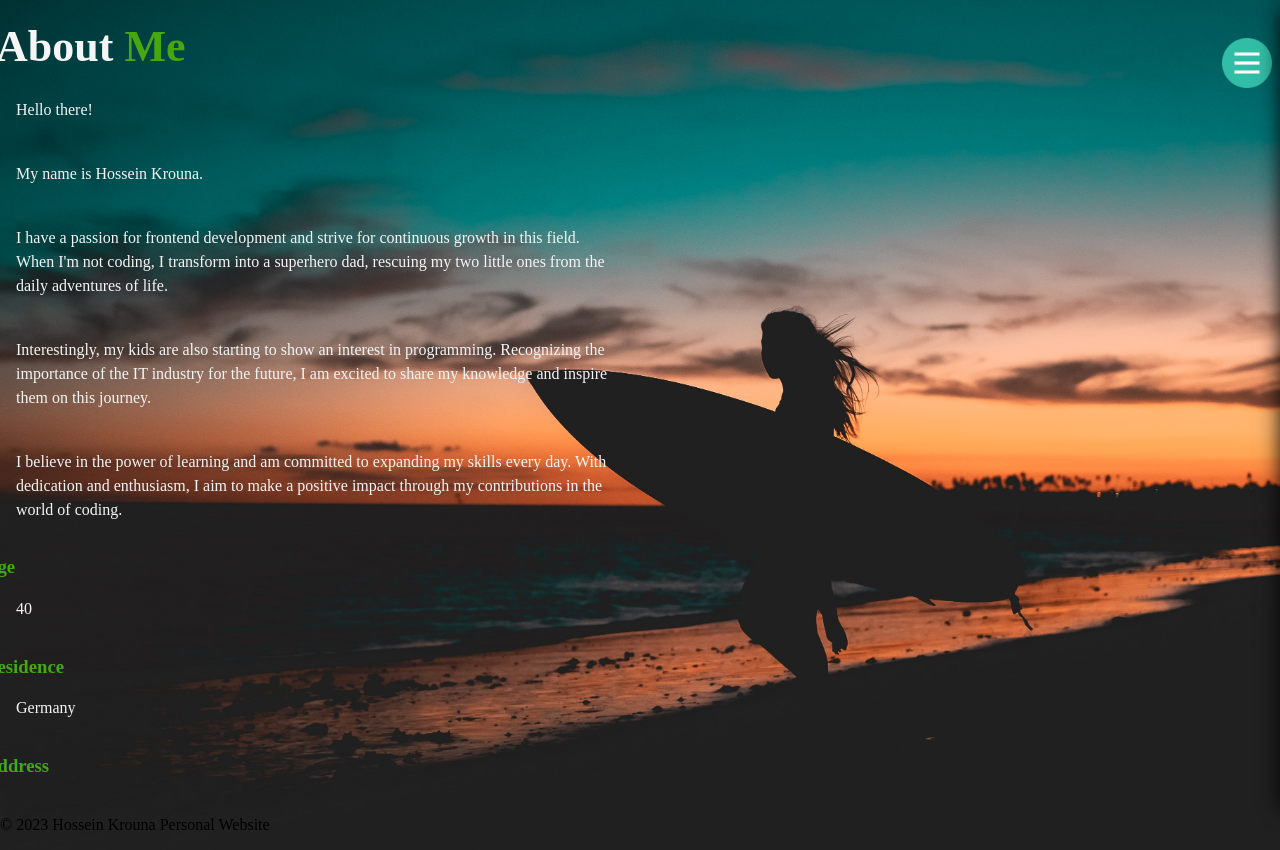
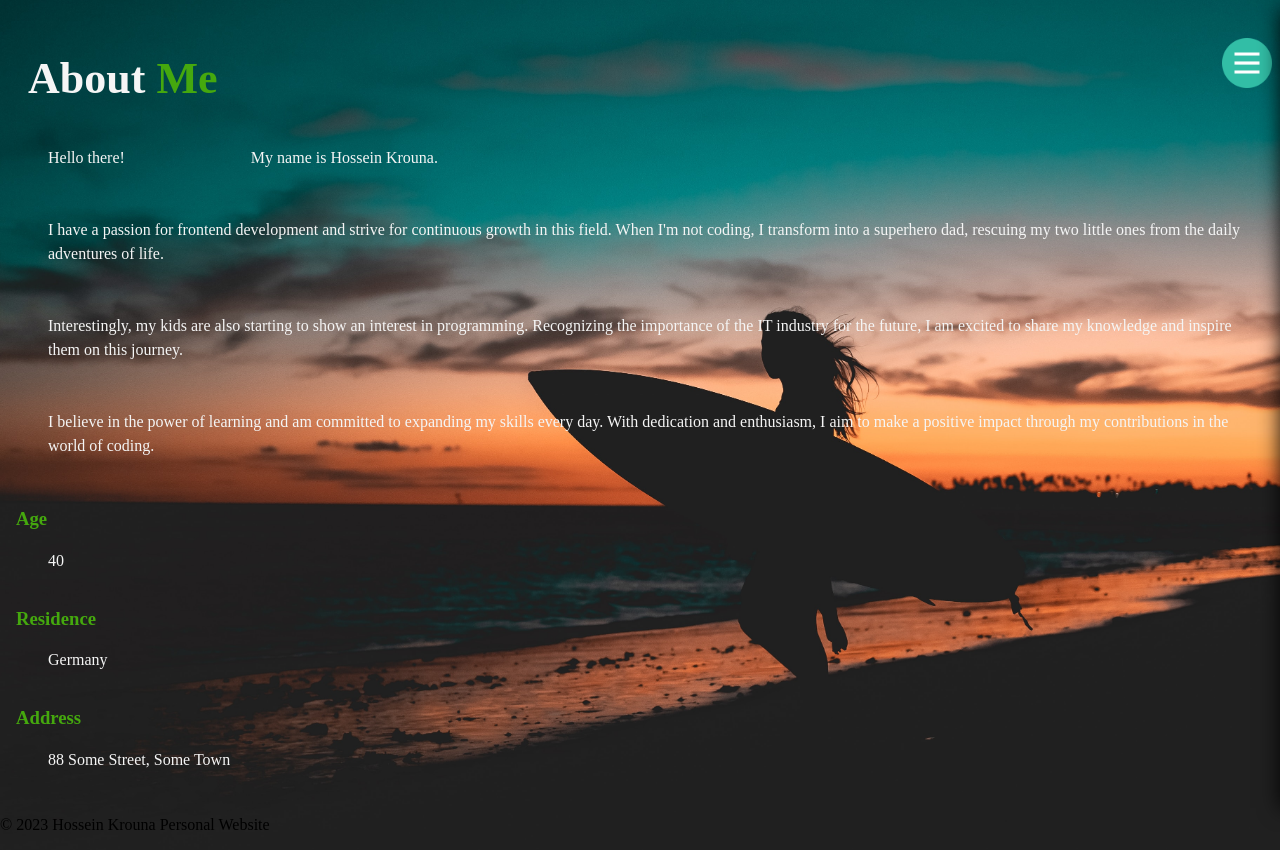
Before and after one commit to HosseinKrouna/my-personal-website, a Next.js app: page /about in a window 1280 px wide. Built offline with nearby package versions, Linux system fonts and the light colour scheme.

Commit message:
fix: transition aboutpage.js

```diff
--- a/components/Sidebar.js
+++ b/components/Sidebar.js
@@ -40,7 +40,6 @@ function Sidebar({ isOpen, onClose }) {
 
 		document.body.removeChild(link);
 	}
-	//NOTE - add shadow
 	return (
 		<SidebarContainer isOpen={isOpen} ref={SidebarContainerRef}>
 			<CloseIcon
--- a/components/styles/StyledSidebar.js
+++ b/components/styles/StyledSidebar.js
@@ -115,6 +115,9 @@ export const SidebarLink = styled.a`
 		props.href === useRouter().pathname ? "limegreen" : "whitesmoke"};
 	text-decoration: none;
 	font-size: 25px;
-
+	&:hover,
+	&:active {
+		color: limegreen;
+	}
 	cursor: pointer;
 `;
--- a/next.config.js
+++ b/next.config.js
@@ -1,4 +1,3 @@
-/** @type {import('next').NextConfig} */
 const nextConfig = {
 	compiler: {
 		styledComponents: true,
@@ -7,8 +6,14 @@ const nextConfig = {
 	images: {
 		domains: ["res.cloudinary.com"],
 	},
+	webpack: (config, { buildId, dev, isServer, defaultLoaders, webpack }) => {
+		if (!isServer) {
+			config.resolve.fallback = {
+				...config.resolve.fallback,
+				fs: false,
+			};
+		}
 
-	webpack(config) {
 		config.module.rules.push({
 			test: /\.svg$/i,
 			issuer: /\.[jt]sx?$/,
--- a/package.json
+++ b/package.json
@@ -11,6 +11,8 @@
   "dependencies": {
     "@emotion/react": "^11.11.1",
     "@emotion/styled": "^11.11.0",
+    "@material-ui/core": "^4.12.4",
+    "@material-ui/styles": "^4.11.5",
     "@mui/icons-material": "^5.11.16",
     "@mui/material": "^5.13.5",
     "@mui/styled-engine-sc": "^5.12.0",
--- a/pages/about.js
+++ b/pages/about.js
@@ -1,15 +1,33 @@
 import Layout from "../components/Layout";
-import { Grid } from "@mui/material";
+import { Grid, Box } from "@mui/material";
 import {
 	ContentWrapper,
 	HighlightedText,
 } from "@/components/styles/StyledAbout";
-import { motion, useScroll, useTransform } from "framer-motion";
+import { motion } from "framer-motion";
 import SelfImprovementIcon from "@mui/icons-material/SelfImprovement";
 import DeveloperModeIcon from "@mui/icons-material/DeveloperMode";
 import WaterDropSharpIcon from "@mui/icons-material/WaterDropSharp";
 import Diversity1SharpIcon from "@mui/icons-material/Diversity1Sharp";
-import { useRef } from "react";
+import { useEffect, useState } from "react";
+import {
+	createTheme,
+	ThemeProvider,
+	makeStyles,
+} from "@material-ui/core/styles";
+
+const theme = createTheme();
+
+const useStyles = makeStyles((theme) => ({
+	container: {
+		display: "flex",
+		alignItems: "center",
+		justifyContent: "center",
+	},
+}));
+function AboutPage(props) {
+	const [scrollY, setScrollY] = useState(0);
+	const classes = useStyles();
 
 	const introCardVariants = {
 		hide: {
@@ -23,11 +41,34 @@ const introCardVariants = {
 				duration: 2,
 			},
 		},
+		scroll: {
+			opacity: 0,
+			x: -500,
+			transition: {
+				duration: 1,
+			},
+		},
 	};
 
-function AboutPage() {
+	const handleScroll = () => {
+		setScrollY(window.scrollY);
+	};
+
+	useEffect(() => {
+		const handleScrollEvent = () => {
+			handleScroll();
+		};
+
+		window.addEventListener("scroll", handleScrollEvent);
+
+		return () => {
+			window.removeEventListener("scroll", handleScrollEvent);
+		};
+	}, []);
+
 	const paragraphTexts = [
 		"Hello there!",
+		"",
 		"My name is Hossein Krouna.",
 		"I have a passion for frontend development and strive for continuous growth in this field. When I'm not coding, I transform into a superhero dad, rescuing my two little ones from the daily adventures of life.",
 		"Interestingly, my kids are also starting to show an interest in programming. Recognizing the importance of the IT industry for the future, I am excited to share my knowledge and inspire them on this journey.",
@@ -36,21 +77,27 @@ function AboutPage() {
 
 	const renderParagraphsWithMotionDiv = () => {
 		return paragraphTexts.map((text, index) => (
-			<Grid item xs={12} key={index}>
+			<Grid item className={classes.item} key={index}>
+				<motion.div
+					className="intro-card"
+					variants={introCardVariants}
+					initial="hide"
+					animate={scrollY > 0 ? "scroll" : "show"}
+				>
 					{handleMotionDiv(<p>{text}</p>)}
+				</motion.div>
 			</Grid>
 		));
 	};
 
 	const handleMotionDiv = (children) => {
 		return (
-			<Grid item xs={6}>
+			<Grid item className={classes.item}>
 				<motion.div
+					className="intro-card"
 					variants={introCardVariants}
 					initial="hide"
-					whileInView="show"
-					exit="hide"
-					parallax={reverseParallax}
+					animate={scrollY > 0 ? "scroll" : "show"}
 				>
 					{children}
 				</motion.div>
@@ -58,21 +105,21 @@ function AboutPage() {
 		);
 	};
 
-	const target = useRef(null);
-	const { scrollYProgress } = useScroll({
-		target,
-		offset: ["start end", "end start"],
-	});
-
-	const parallax = useTransform(scrollYProgress, [0, 1], [-100, 100]);
-	const reverseParallax = useTransform(parallax, (v) => -v);
-
 	//NOTE - add Fun Fact section
 
 	return (
+		<ThemeProvider theme={theme}>
 			<Layout>
+				<Box
+					display="flex"
+					flexDirection="column"
+					justifyContent="center"
+					alignItems="center"
+					minHeight="100vh"
+					padding={2}
+				>
 					<ContentWrapper>
-				<Grid container spacing={2}>
+						<Box mb={2}>
 							<Grid container spacing={2}>
 								{handleMotionDiv(
 									<>
@@ -82,11 +129,12 @@ function AboutPage() {
 									</>
 								)}
 							</Grid>
-
-					<Grid container spacing={1}>
+						</Box>
+						<Box mb={2}>
+							<Grid container spacing={2}>
 								{renderParagraphsWithMotionDiv()}
 							</Grid>
-
+						</Box>
 						<Grid container spacing={2}>
 							{handleMotionDiv(
 								<>
@@ -131,7 +179,6 @@ function AboutPage() {
 								</>
 							)}
 						</Grid>
-				</Grid>
 
 						<Grid container spacing={2}>
 							{handleMotionDiv(
@@ -153,12 +200,12 @@ function AboutPage() {
 										}}
 									/>
 									<p>
-								I enjoy life because it is full of unexpected possibilities that
-								challenge me and help me grow. Each day brings new experiences,
-								encounters, and lessons that inspire me to strive for my best.
-								Life is a precious journey, and I cherish every moment by living
-								consciously in the present and appreciating the beauty around
-								me.
+										I enjoy life because it is full of unexpected possibilities
+										that challenge me and help me grow. Each day brings new
+										experiences, encounters, and lessons that inspire me to
+										strive for my best. Life is a precious journey, and I
+										cherish every moment by living consciously in the present
+										and appreciating the beauty around me.
 									</p>
 								</>
 							)}
@@ -174,10 +221,11 @@ function AboutPage() {
 										}}
 									/>
 									<p>
-								I love web development because it empowers me to bring ideas to
-								life and create meaningful digital experiences. It combines my
-								passion for creativity, problem-solving, and constant learning,
-								making every project a rewarding adventure.
+										I love web development because it empowers me to bring ideas
+										to life and create meaningful digital experiences. It
+										combines my passion for creativity, problem-solving, and
+										constant learning, making every project a rewarding
+										adventure.
 									</p>
 								</>
 							)}
@@ -193,13 +241,13 @@ function AboutPage() {
 										}}
 									/>
 									<p>
-								I stand for environmental conservation because our planet is a
-								precious home we must protect. Through sustainable practices, we
-								can preserve natural resources, mitigate climate change, and
-								ensure a healthier future for generations to come. By advocating
-								for eco-friendly solutions and raising awareness, we can inspire
-								positive change and build a greener, more sustainable world
-								together.
+										I stand for environmental conservation because our planet is
+										a precious home we must protect. Through sustainable
+										practices, we can preserve natural resources, mitigate
+										climate change, and ensure a healthier future for
+										generations to come. By advocating for eco-friendly
+										solutions and raising awareness, we can inspire positive
+										change and build a greener, more sustainable world together.
 									</p>
 								</>
 							)}
@@ -215,18 +263,20 @@ function AboutPage() {
 										}}
 									/>
 									<p>
-								I believe in diversity because it enriches our perspectives and
-								fosters inclusive communities. Embracing diverse backgrounds,
-								cultures, and ideas promotes understanding, empathy, and equal
-								opportunities for all. By celebrating differences and creating
-								inclusive spaces, we can build a more harmonious and equitable
-								society.
+										I believe in diversity because it enriches our perspectives
+										and fosters inclusive communities. Embracing diverse
+										backgrounds, cultures, and ideas promotes understanding,
+										empathy, and equal opportunities for all. By celebrating
+										differences and creating inclusive spaces, we can build a
+										more harmonious and equitable society.
 									</p>
 								</>
 							)}
 						</Grid>
 					</ContentWrapper>
+				</Box>
 			</Layout>
+		</ThemeProvider>
 	);
 }
 
```
Also changed, not shown: 1 other file (tests, documents, lock files or other folders). Lines whose indentation alone changed are shown as unchanged.
